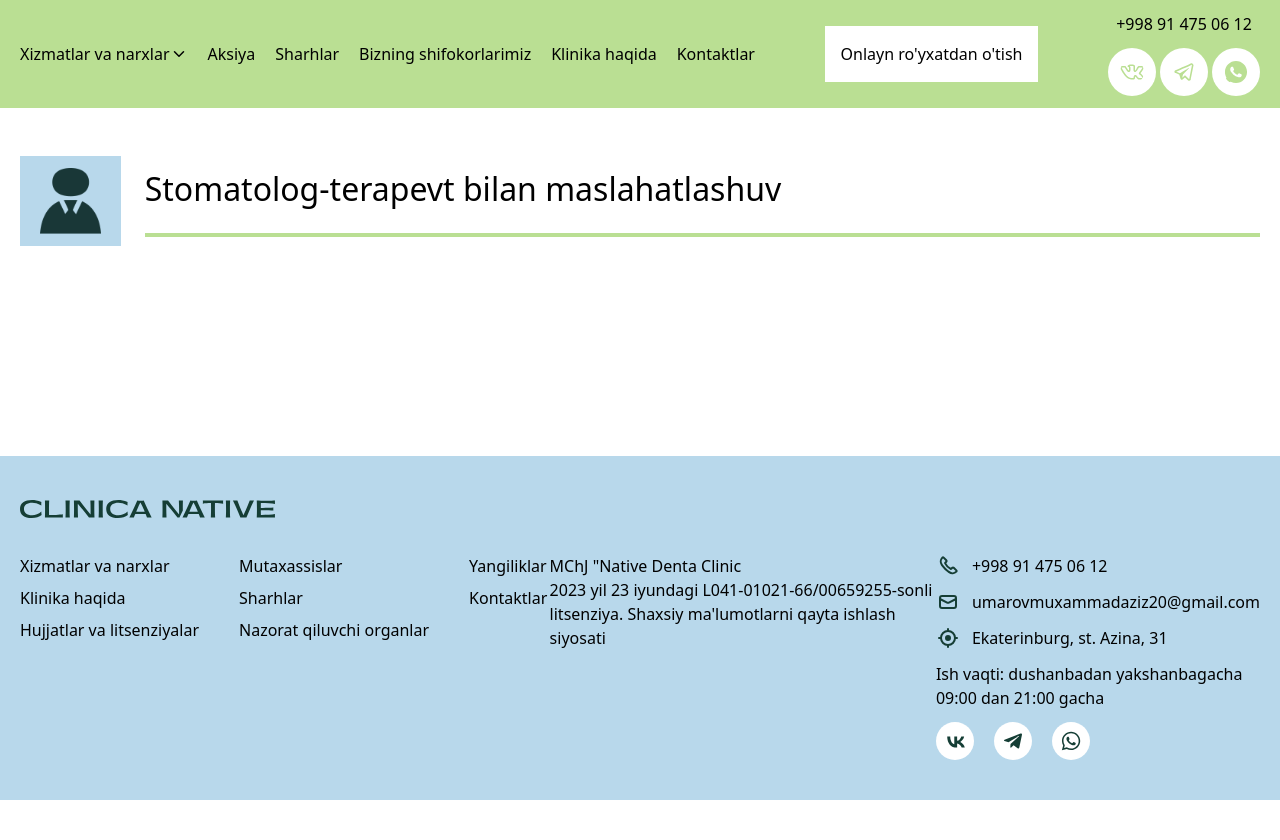
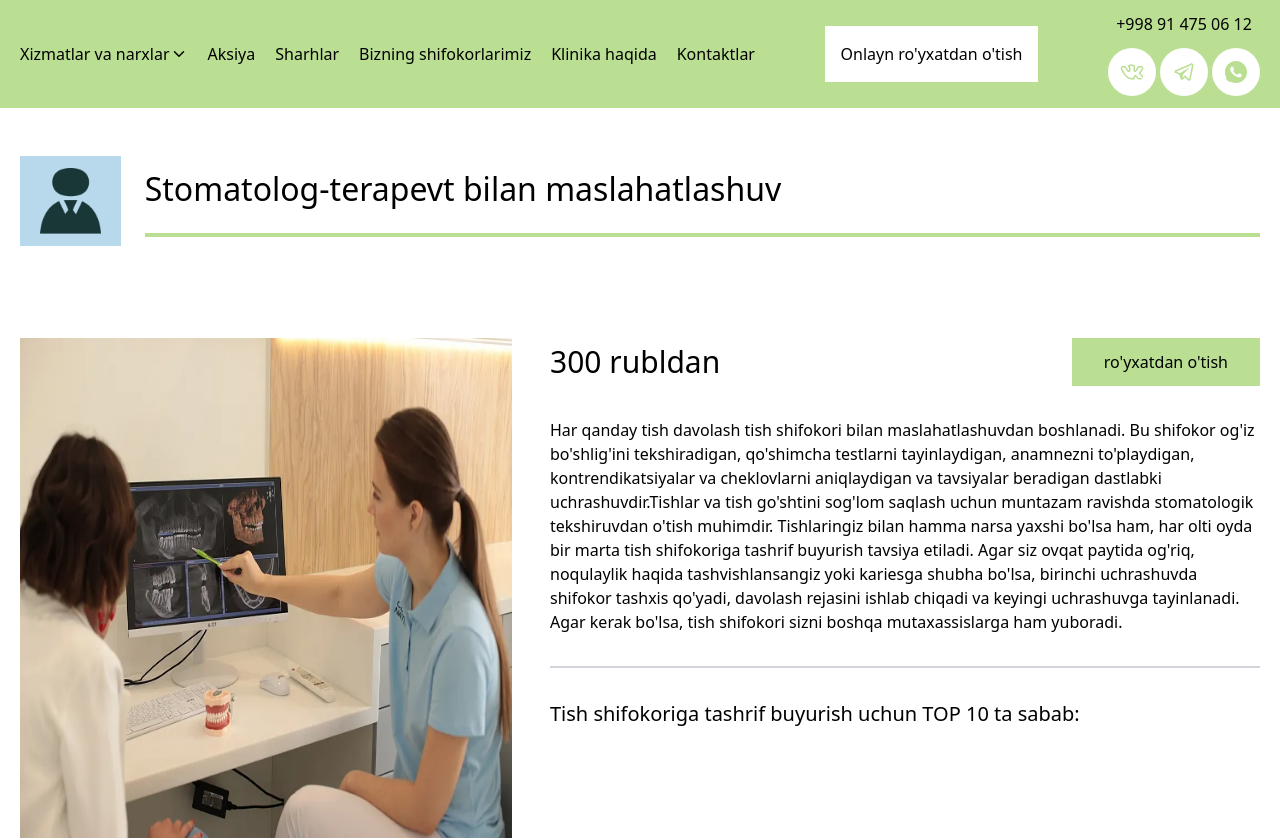
Before and after one commit to muhammadazizbek006/Clinica, a React (Vite) app: page /mDetail/1 in a window 1280 px wide. Shown: the top 840 px of the page. Before the commit the page ends 800 px from the top, so only its background shows below. Built offline with nearby package versions, Linux system fonts and the light colour scheme.

Commit message:
add malumot and maslaxat

```diff
--- a/src/pages/MaslaxatDetail.jsx
+++ b/src/pages/MaslaxatDetail.jsx
@@ -31,9 +31,36 @@ const MaslaxatDetail = () => {
 
         </section>
         {/* yonalish map  */}
-        <section>
-          <div className="contain">
-
+        <section className='py-11'>
+          <div className="containerb">
+              {
+                mDetail.map((e)=>{
+                  return(
+                    <div className='flex justify-between'>
+                      {/* img */}
+                      <div>
+                        <img width={482} height={600} className='w-[492px] h-[500px]' src={e.img} alt="" />
+                      </div>
+                      {/* right */}
+                      <div className='w-full max-w-[710px]'>
+                        {/* top */}
+                        <div className='flex items-center justify-between mb-8'>
+                          <p className='text-3xl font-medium'>{e.boshlangichnarxi} rubldan</p>
+                          <button className='px-8 py-3 bg-header hover:bg-online-zakaz hover:text-white duration-700 font-medium'>ro'yxatdan o'tish</button>
+                        </div>
+                        {/* maslaxat */}
+                        <div className='border-b-2 border-b-gray-300 pb-8'>
+                          <p className='text-base '>{e.vazifasi}</p>
+                        </div>
+                        {/* sabab */}
+                        <div className='py-8'>
+                          <h3 className='text-xl mb-9'>{e.sababnomi}</h3>
+                        </div>
+                      </div>
+                    </div>
+                  )
+                })
+              }
           </div>
         </section>
     </>
```
